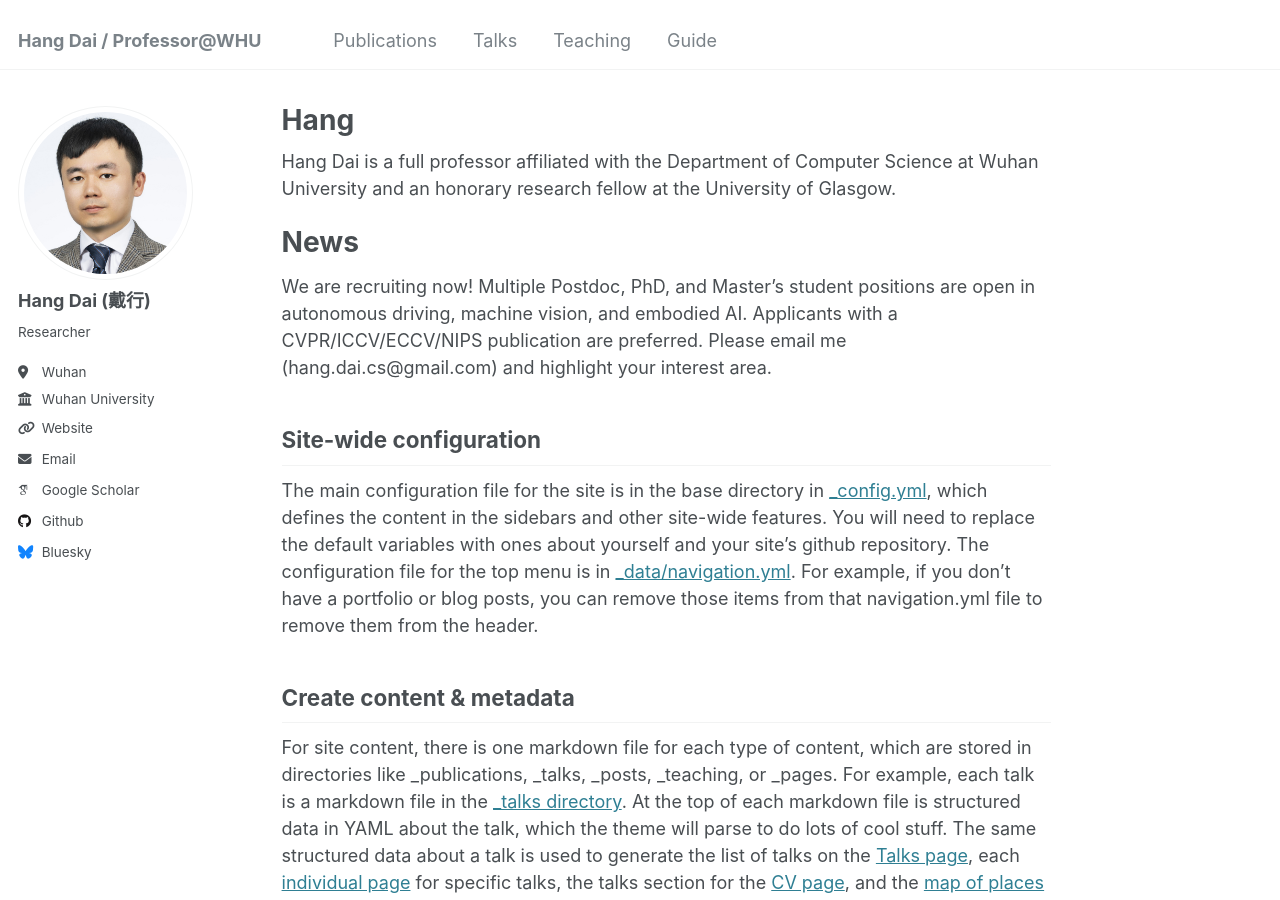
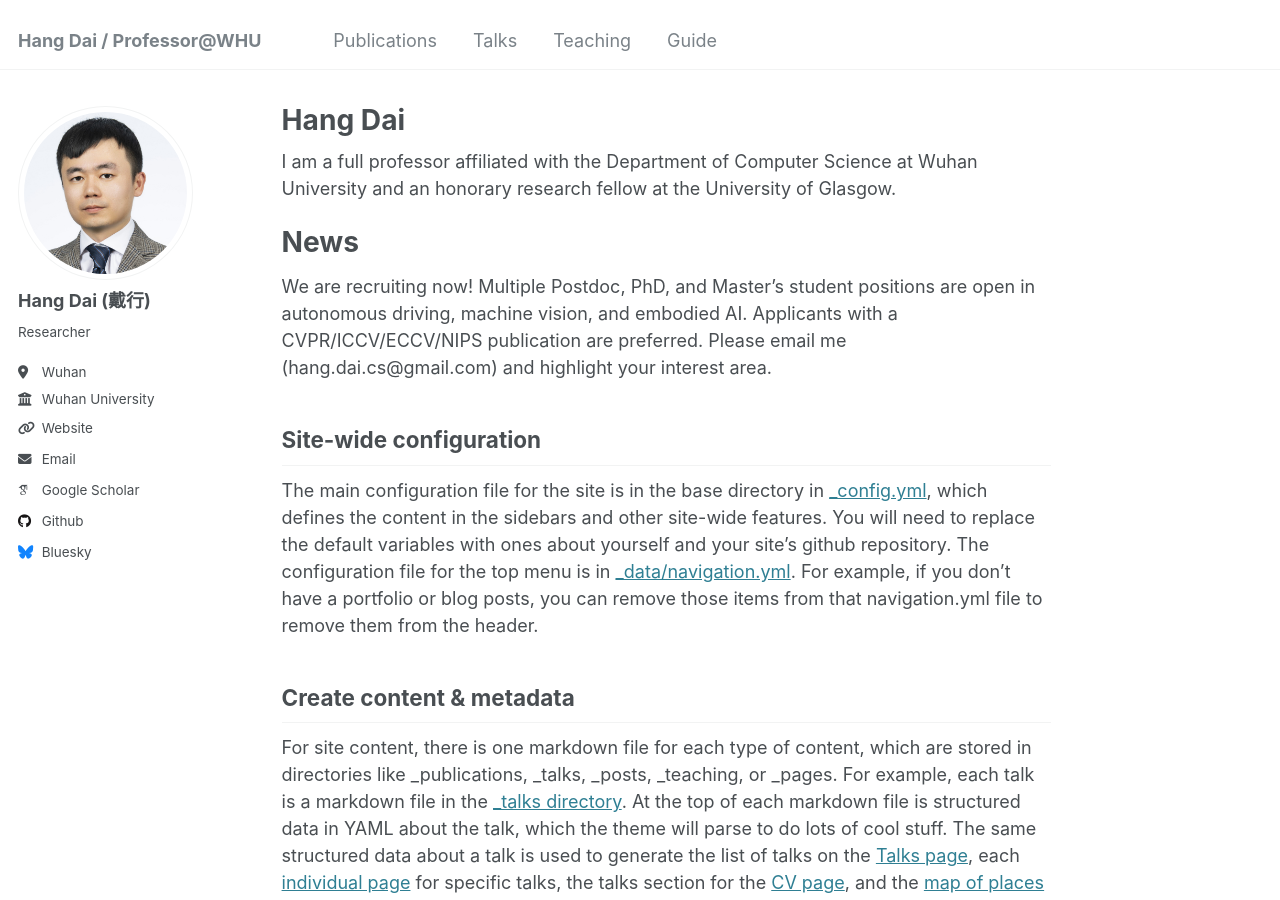
Before and after one commit to Dai-Hang/Dai-Hang.github.io, a Jekyll site: the page built from _pages/about.md, in a window 1280 px wide and 900 px high. Built offline with Jekyll 4.4.1, drawn with Linux system fonts in a browser that asks for light colours; some web fonts are replaced.

Commit message:
Update about.md

```diff
--- a/_pages/about.md
+++ b/_pages/about.md
@@ -1,13 +1,13 @@
 ---
 permalink: /
-title: "Hang"
+title: "Hang Dai"
 author_profile: true
 redirect_from:
   - /about/
   - /about.html
 ---
 
-Hang Dai is a full professor affiliated with the Department of Computer Science at Wuhan University and an honorary research fellow at the University of Glasgow.
+I am a full professor affiliated with the Department of Computer Science at Wuhan University and an honorary research fellow at the University of Glasgow.
 
 News
 ======
```
